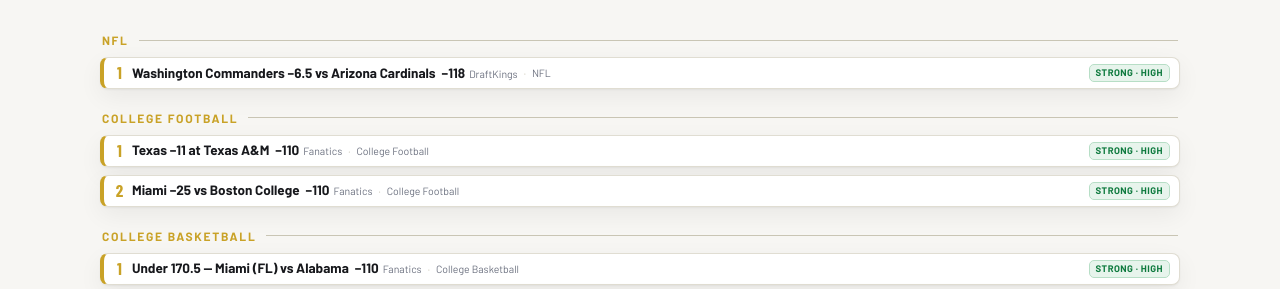
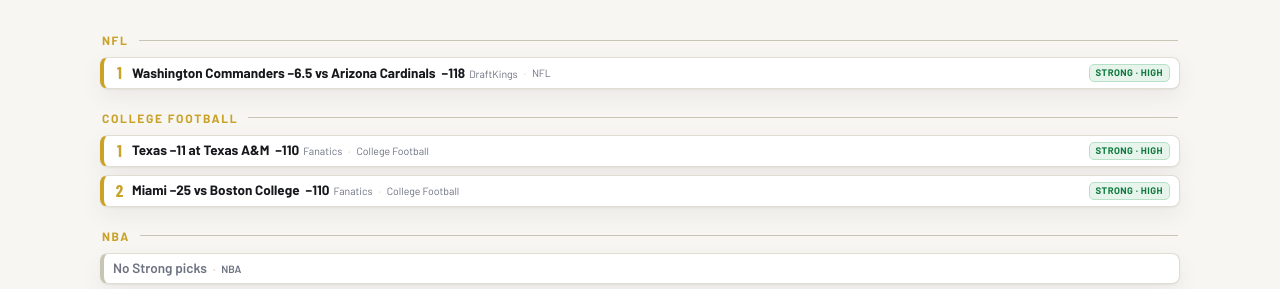
Before and after one commit to fattonyspicks/fat-tonys-picks, a plain HTML site: page index.html in a window 1280 px wide. Shown: the part 495-784 px from the top of the page. Drawn offline with nearby package versions, Linux system fonts and the light colour scheme.

Commit message:
Update index.html

```diff
--- a/index.html
+++ b/index.html
@@ -85,6 +85,7 @@
       .strong-list{display:grid;grid-template-columns:1fr;gap:8px}
       .strong-row{display:flex;align-items:center;flex-wrap:nowrap;gap:6px;background:var(--surface);border:1px solid var(--line);border-left:4px solid var(--gold);border-radius:8px;padding:6px 9px;box-shadow:var(--shadow);text-decoration:none;line-height:1.25;min-height:0;overflow:hidden}
       .strong-row:hover{border-color:var(--line-strong)}
+      .strong-row.no-pick{border-left-color:var(--line-strong);color:var(--muted);font-size:13.5px;font-weight:600}
       .strong-row .rank{font-family:"Barlow Condensed",sans-serif;font-size:17px;font-weight:700;color:var(--gold);width:13px;text-align:center;flex-shrink:0;line-height:1}
       .strong-row .pick{display:block;flex:0 1 auto;min-width:0;overflow:hidden}
       .strong-row .pick b{display:block;font-size:13.5px;line-height:1.25;white-space:nowrap;overflow:hidden;text-overflow:ellipsis}
@@ -239,7 +240,12 @@
             <span class="sport">College Football</span>
             <span class="tag">Strong · High</span>
           </a>
-          <div class="sport-divider">College Basketball</div>
+                    <div class="sport-divider">NBA</div>
+          <div class="strong-row no-pick">
+            <span class="pick">No Strong picks</span>
+            <span class="sport">NBA</span>
+          </div>
+<div class="sport-divider">College Basketball</div>
           <a class="strong-row" href="college-basketball.html">
             <span class="rank" aria-hidden="true">1</span>
             <span class="pick"><b>Under 170.5 — Miami (FL) vs Alabama</b></span>
```
